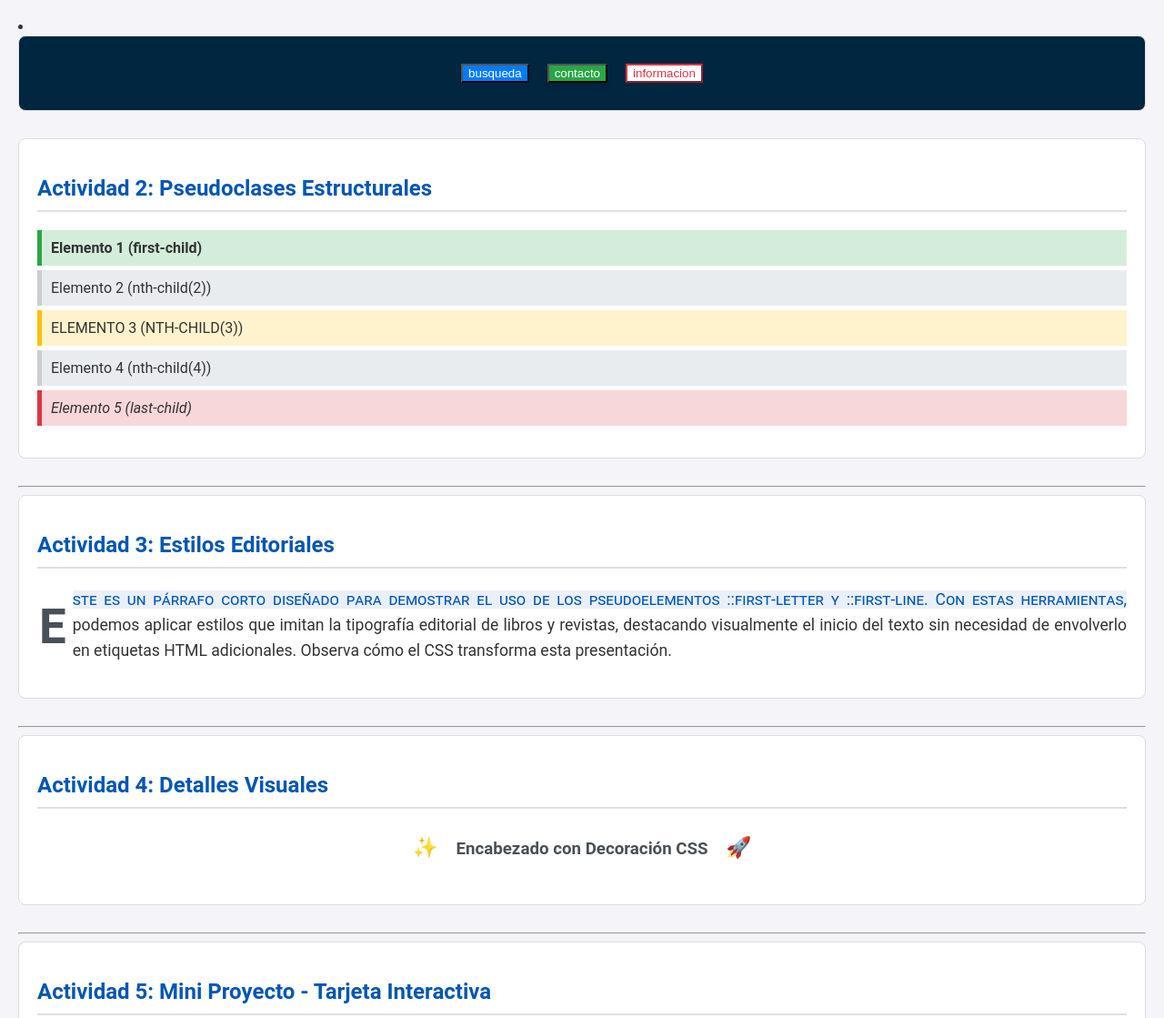
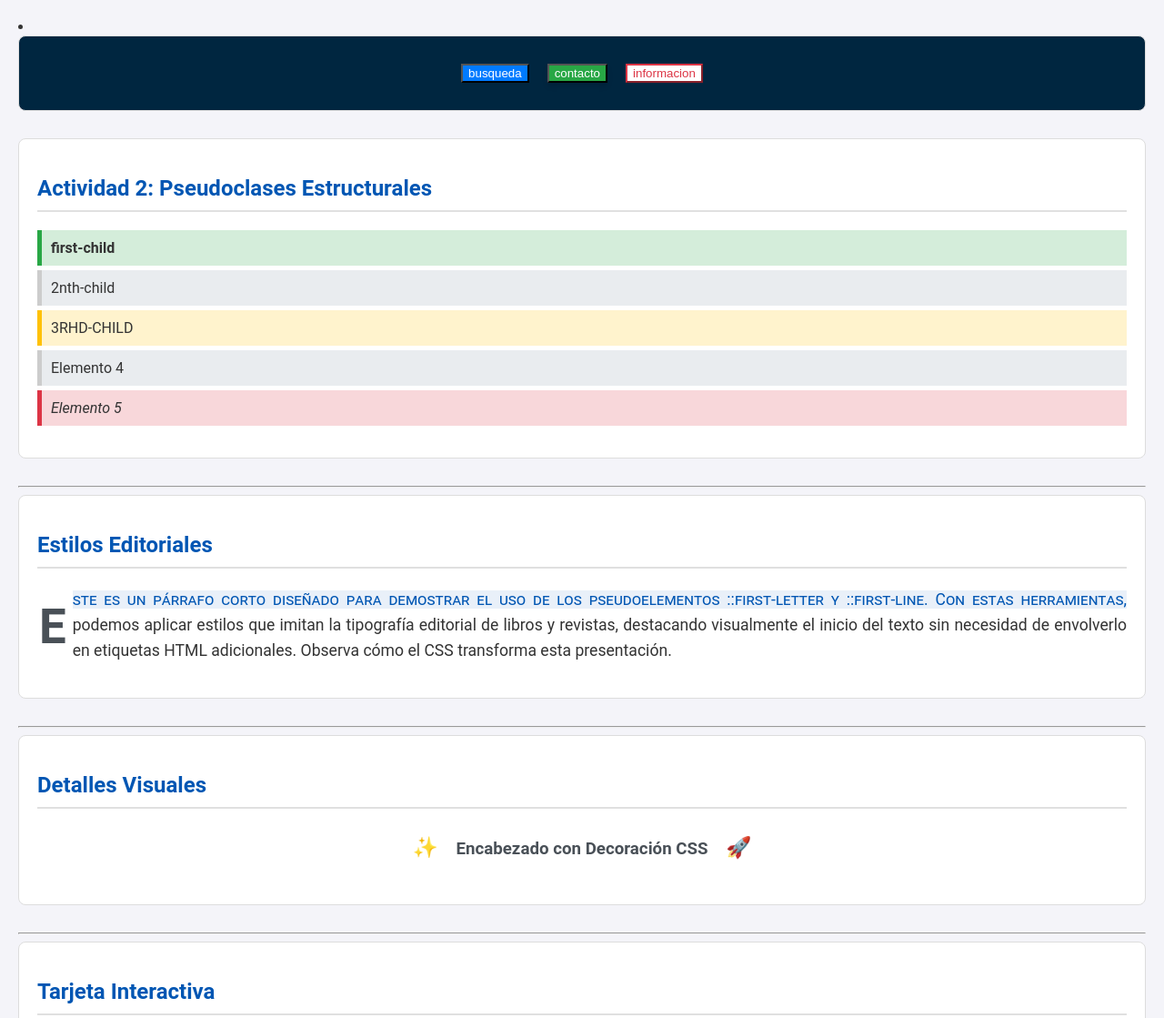
Before and after one commit to andrejoser39-dot/chihiro, a plain HTML site: page blog/spam.html in a window 1280 px wide. Shown: the top 1119 px of the page at 91% size. Drawn offline with Linux system fonts and the light colour scheme.

Commit message:
retoques en blog

```diff
--- a/blog/spam.html
+++ b/blog/spam.html
@@ -19,18 +19,18 @@
   <section id="actividad-2">
     <h2>Actividad 2: Pseudoclases Estructurales</h2>
     <ul class="lista-estructural">
-      <li>Elemento 1 (first-child)</li>
-      <li>Elemento 2 (nth-child(2))</li>
-      <li>Elemento 3 (nth-child(3))</li>
-      <li>Elemento 4 (nth-child(4))</li>
-      <li>Elemento 5 (last-child)</li>
+      <li>first-child</li>
+      <li>2nth-child</li>
+      <li>3rhd-child</li>
+      <li>Elemento 4</li>
+      <li>Elemento 5</li>
     </ul>
   </section>
 
   <hr>
 
   <section id="actividad-3">
-    <h2>Actividad 3: Estilos Editoriales</h2>
+    <h2> Estilos Editoriales</h2>
     <p class="parrafo-editorial">
       Este es un párrafo corto diseñado para demostrar el uso de los pseudoelementos ::first-letter y ::first-line. Con
       estas herramientas, podemos aplicar estilos que imitan la tipografía editorial de libros y revistas, destacando
@@ -42,7 +42,7 @@
   <hr>
 
   <section id="actividad-4">
-    <h2>Actividad 4: Detalles Visuales</h2>
+    <h2> Detalles Visuales</h2>
     <h3 class="encabezado-decorado">
       Encabezado con Decoración CSS
     </h3>
@@ -51,12 +51,12 @@
   <hr>
 
   <section id="actividad-5">
-    <h2>Actividad 5: Mini Proyecto - Tarjeta Interactiva</h2>
+    <h2>Tarjeta Interactiva</h2>
     <div class="tarjeta-interactiva">
       <h4>Título de la Tarjeta (Hover para interactuar)</h4>
       <p>Este es el contenido de la tarjeta. Usaremos pseudoelementos para añadir un borde decorativo y pseudoclases
-        para
-        una animación al pasar el ratón (hover).</p>
+        para una animación al pasar el ratón (hover).
+      </p>
       <button class="btn-accion">Más Información</button>
     </div>
   </section>
```
